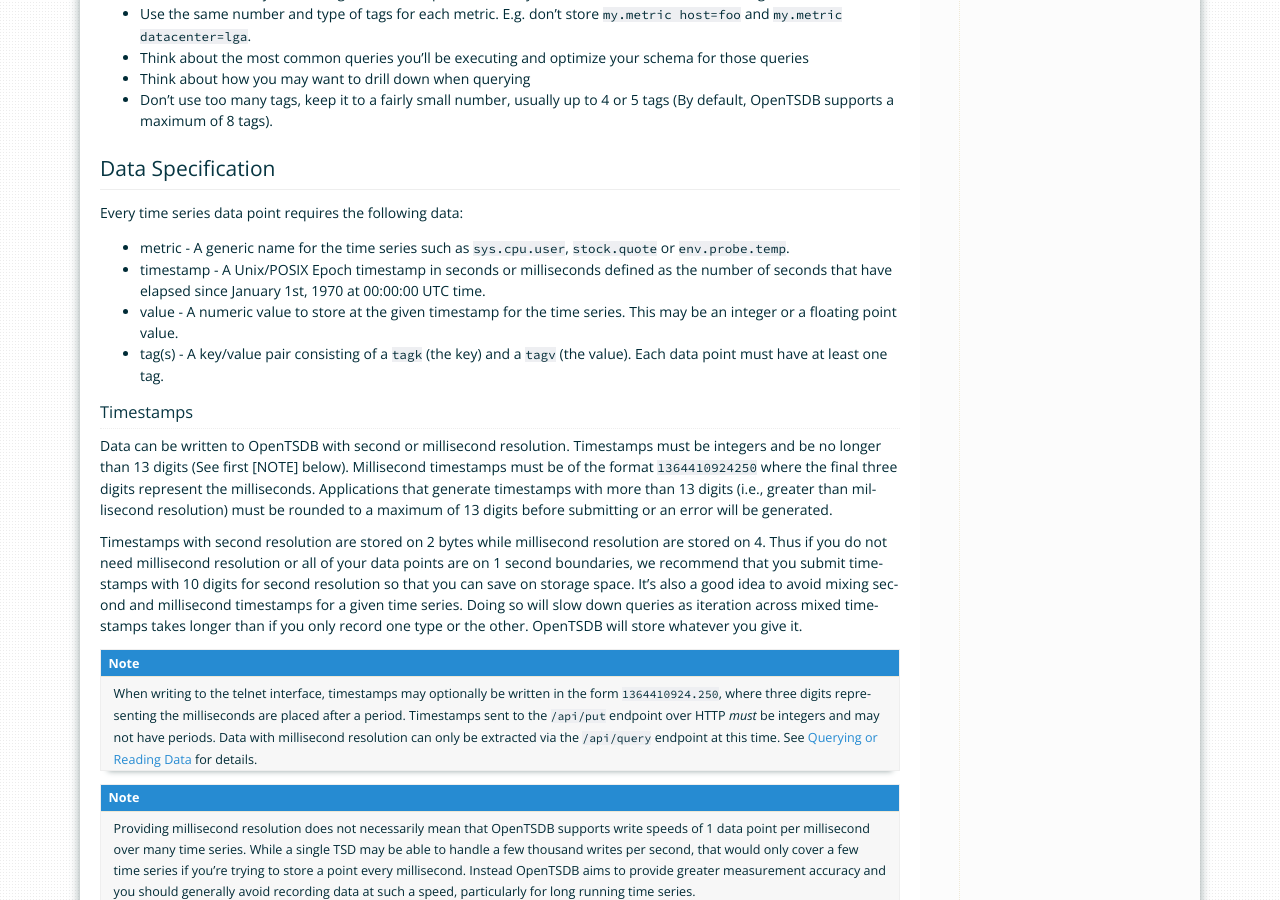
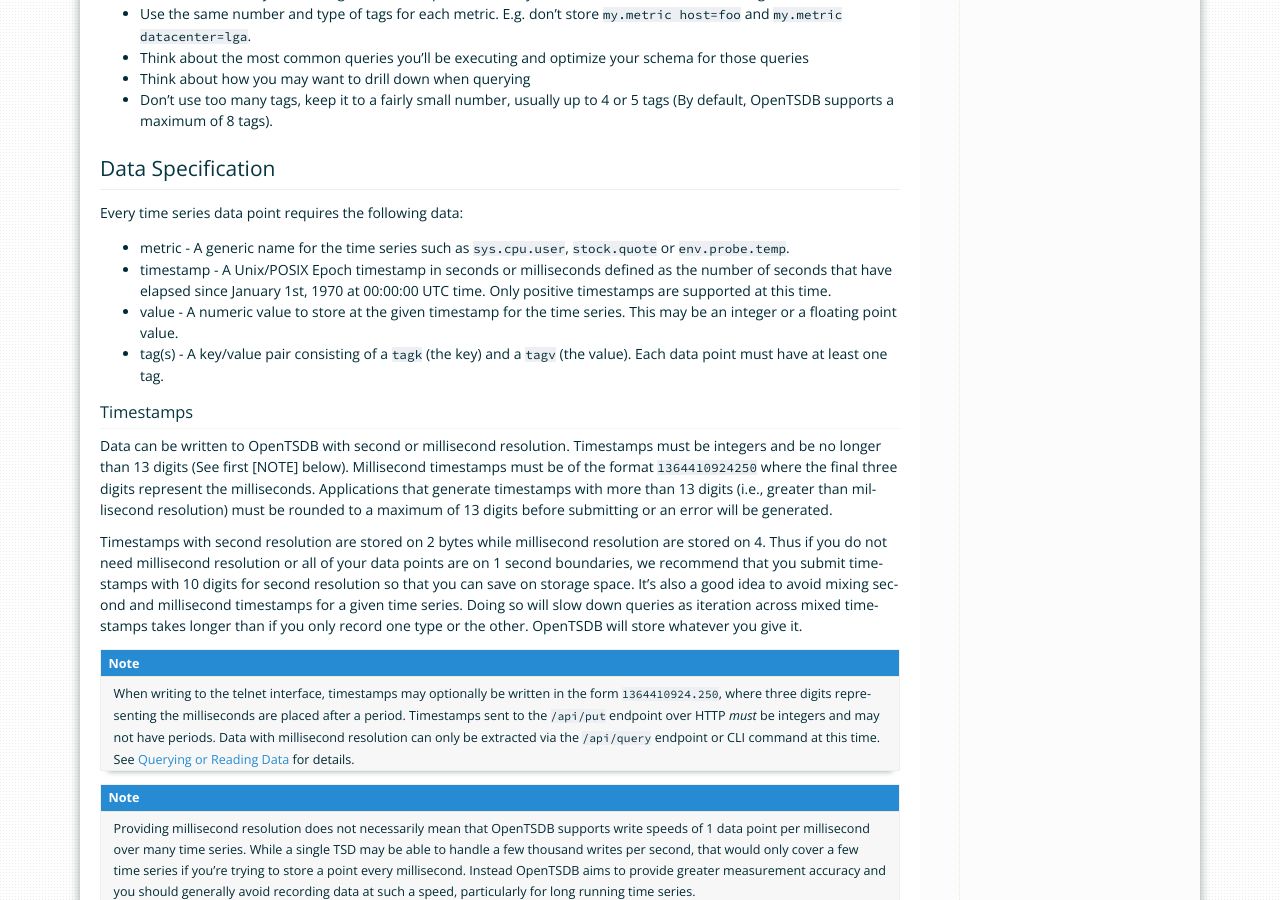
Before and after one commit to OpenTSDB/opentsdb.net, a Sphinx documentation site: the page built from docs/source/user_guide/writing.rst, in a window 1280 px wide and 900 px high, scrolled down 2983 px. Built offline with Sphinx 7.4.7, drawn with Linux system fonts in a browser that asks for light colours.

Commit message:
Compile changes from @shaneodonnell (Thanks!) Add notes about support for positive timestamps and CLI export of millisecond data.
Signed-off-by: Chris Larsen <clarsen@euphoriaaudio.com>

```diff
--- a/docs/source/user_guide/writing.rst
+++ b/docs/source/user_guide/writing.rst
@@ -80,7 +80,7 @@
 Every time series data point requires the following data:
 
 * metric - A generic name for the time series such as ``sys.cpu.user``, ``stock.quote`` or ``env.probe.temp``.
-* timestamp - A Unix/POSIX Epoch timestamp in seconds or milliseconds defined as the number of seconds that have elapsed since January 1st, 1970 at 00:00:00 UTC time.
+* timestamp - A Unix/POSIX Epoch timestamp in seconds or milliseconds defined as the number of seconds that have elapsed since January 1st, 1970 at 00:00:00 UTC time. Only positive timestamps are supported at this time.
 * value - A numeric value to store at the given timestamp for the time series. This may be an integer or a floating point value.
 * tag(s) - A key/value pair consisting of a ``tagk`` (the key) and a ``tagv`` (the value). Each data point must have at least one tag.
 
@@ -91,7 +91,7 @@
 
 Timestamps with second resolution are stored on 2 bytes while millisecond resolution are stored on 4. Thus if you do not need millisecond resolution or all of your data points are on 1 second boundaries, we recommend that you submit timestamps with 10 digits for second resolution so that you can save on storage space. It's also a good idea to avoid mixing second and millisecond timestamps for a given time series. Doing so will slow down queries as iteration across mixed timestamps takes longer than if you only record one type or the other. OpenTSDB will store whatever you give it.
 
-.. NOTE:: When writing to the telnet interface, timestamps may optionally be written in the form ``1364410924.250``, where three digits representing the milliseconds are placed after a period.  Timestamps sent to the ``/api/put`` endpoint over HTTP *must* be integers and may not have periods. Data with millisecond resolution can only be extracted via the ``/api/query`` endpoint at this time. See :doc:`query/index` for details.
+.. NOTE:: When writing to the telnet interface, timestamps may optionally be written in the form ``1364410924.250``, where three digits representing the milliseconds are placed after a period.  Timestamps sent to the ``/api/put`` endpoint over HTTP *must* be integers and may not have periods. Data with millisecond resolution can only be extracted via the ``/api/query`` endpoint or CLI command at this time. See :doc:`query/index` for details.
 
 .. NOTE:: Providing millisecond resolution does not necessarily mean that OpenTSDB supports write speeds of 1 data point per millisecond over many time series. While a single TSD may be able to handle a few thousand writes per second, that would only cover a few time series if you're trying to store a point every millisecond. Instead OpenTSDB aims to provide greater measurement accuracy and you should generally avoid recording data at such a speed, particularly for long running time series.
 
```
Also changed, not shown: 3 other files.
